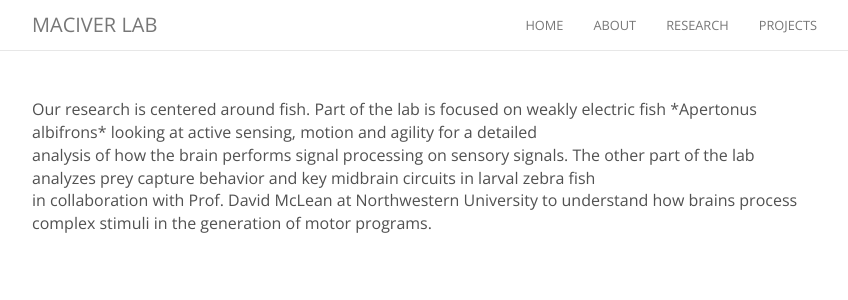
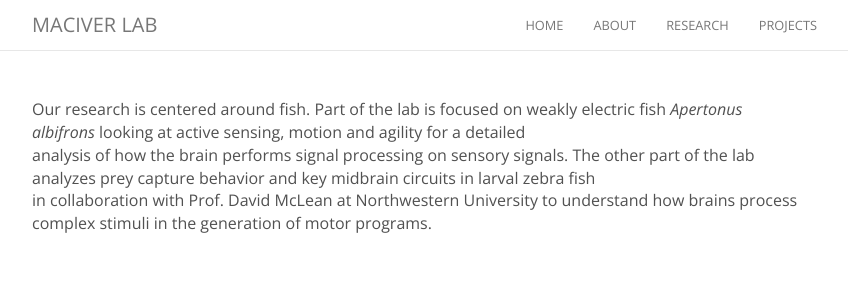
Before and after one commit to maciverlab/maciverlab.github.io, a Jekyll site: the page built from research.html, in a window 1280 px wide. Shown: the top 300 px of the page, without its empty margins (223-1071 px from the left). Built offline with Jekyll 4.4.1, drawn with Linux system fonts in a browser that asks for light colours; nearby versions of some CDN libraries; comment, search, counter and statistics services are not loaded.

Commit message:
edited research.html

```diff
--- a/research.html
+++ b/research.html
@@ -3,19 +3,18 @@ layout: page
 title: Research
 ---
 
-<p> Our research is centered around fish. Part of the lab is focused on  weakly electric fish *Apertonus albifrons* looking at active sensing, motion and agility for a detailed<br>
+<p> Our research is centered around fish. Part of the lab is focused on  weakly electric fish <em>Apertonus albifrons</em> looking at active sensing, motion and agility for a detailed<br>
 analysis of how the brain performs signal processing on sensory signals. The other part of the lab analyzes prey capture behavior and key midbrain circuits in larval zebra fish<br>
 in collaboration with Prof. David McLean at Northwestern University to understand how brains process complex stimuli in the generation of motor programs.</p>
 
-<div class="post">
+<div class="content list">
   {% for post in site.posts %}
-  {% if pots.categories contains "research" %}
-  <div class="post">
-      <a href="{{ post.url }}">
-        {{ post.title }}
-      </a>
-    <p>{{content}}</p>
-  </div>
-  {% endif %}
+    {% if pots.categories contains 'research' %}
+    <div class="list-item">
+        <p class="list-post-title">
+        <a href="{{site.baseurl}}{{post.url}}">{{post.title}}</a>
+        (small>{{post.date | date: "%m/%d%y"}}</small>)
+        </p>
+    {% endif %}
   {% endfor %}
 </div>
```
